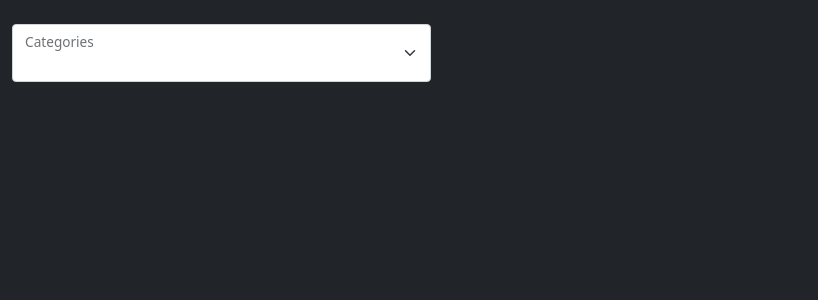
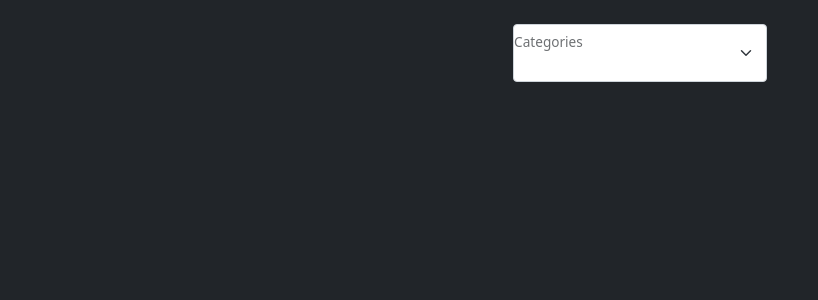
Before and after one commit to Akimori-236/bandLibCatalogue, a Flask app: page / in a window 1280 px wide. Shown: the part 66-366 px from the top of the page, without its empty margins (0-818 px from the left). Run offline with Flask 2, Linux system fonts and the light colour scheme.

Commit message:
fixed index.html

```diff
--- a/elitelibFlask/static/admin.js
+++ b/elitelibFlask/static/admin.js
@@ -188,7 +188,7 @@ function insertMusic() {
             'arranger'      : $("#arrangerID").val().toUpperCase().replace(/\s+/g, " ").trim(),
             'publisher'     : $("#publisherID").val().toUpperCase().replace(/\s+/g, " ").trim(),
             'featuredInstrument' : $("#featID").val().toUpperCase().replace(/\s+/g, " ").trim(),
-            'ensembleType'    : $("#ensembleList").val().toUpperCase(),
+            'ensembleType'    : $("#ensembleID").val(),
             'parts'         : $("#partsID").val().toUpperCase().replace(/\s+/g, " ").trim(),
             'remarks'       : $("#remarksID").val().toUpperCase().replace(/\s+/g, " ").trim()
         }
--- a/elitelibFlask/templates/index.html
+++ b/elitelibFlask/templates/index.html
@@ -15,8 +15,8 @@
 <div class="container-fluid w-100">
 
     <!-- CATEGORY SELECTOR -->
-    <div class="mb-3">
-        <div class="form-floating col-4">
+    <div class="row mb-3 w-auto mx-auto">
+        <div class="form-floating w-auto mx-auto">
             <select class="form-select" id="categoryList" onchange="selectCategory();">
                 <!-- Options populated on load -->
             </select>
```
